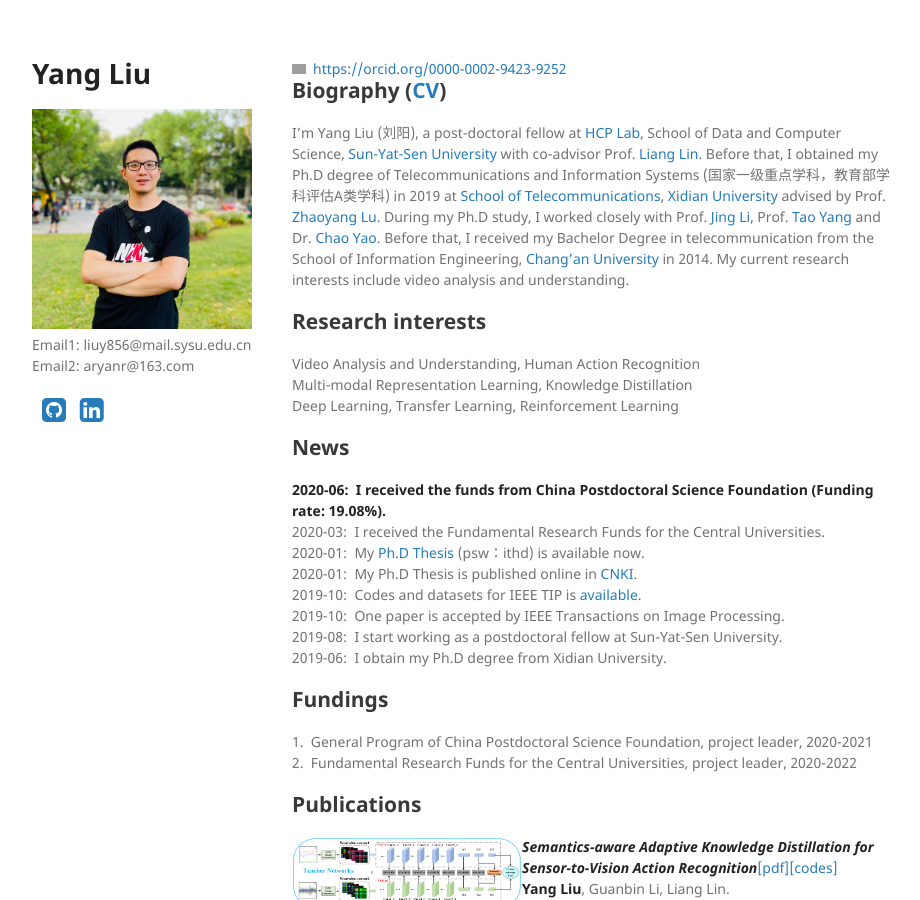
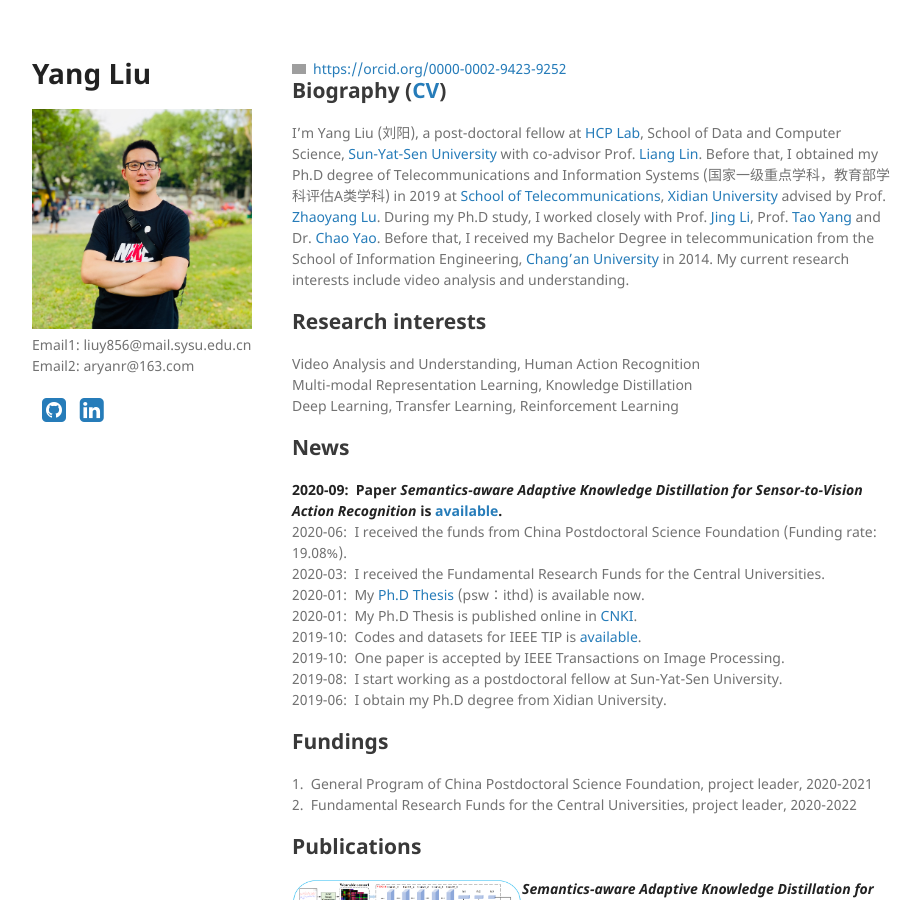
Before and after one commit to YangLiu9208/home, a Jekyll site: the page built from index.md, in a window 1280 px wide and 900 px high. Shown: the whole window, without its empty margins (178-1098 px from the left). Built offline with Jekyll 4.4.1, drawn with Linux system fonts in a browser that asks for light colours; a style sheet for code colours, icons or effects is not loaded; grey boxes are pictures that could not be loaded.

Commit message:
Update index.md

```diff
--- a/index.md
+++ b/index.md
@@ -12,7 +12,8 @@ Multi-modal Representation Learning, Knowledge Distillation
 Deep Learning, Transfer Learning, Reinforcement Learning
 
 ## News
-**2020-06:&nbsp; I received the funds from China Postdoctoral Science Foundation (Funding rate: 19.08%).**
+**2020-09:&nbsp; Paper *Semantics-aware Adaptive Knowledge Distillation for Sensor-to-Vision Action Recognition* is [available](https://arxiv.org/abs/2009.00210).**
+2020-06:&nbsp; I received the funds from China Postdoctoral Science Foundation (Funding rate: 19.08%).
 2020-03:&nbsp; I received the Fundamental Research Funds for the Central Universities.
 2020-01:&nbsp; My [Ph.D Thesis](https://pan.baidu.com/s/1-Co8GcHEa7A1rST6oe171g) (psw：ithd) is available now.
 2020-01:&nbsp; My Ph.D Thesis is published online in [CNKI](https://www.cnki.net/).
@@ -32,7 +33,7 @@ Deep Learning, Transfer Learning, Reinforcement Learning
             <img border="0" src="./SAKDN.png" align="left" width="230" height="130">
           </a>
 </div>
-***Semantics-aware Adaptive Knowledge Distillation for Sensor-to-Vision Action Recognition***[[pdf]](https://yangliu9208.github.io/home/)[[codes]]( https://yangliu9208.github.io/SAKDN/)
+***Semantics-aware Adaptive Knowledge Distillation for Sensor-to-Vision Action Recognition***[[pdf]](https://arxiv.org/abs/2009.00210)[[codes]]( https://yangliu9208.github.io/SAKDN/)
 **Yang Liu**, Guanbin Li, Liang Lin.
 **IEEE Transactions on Image Processing**, under review.
 (*An novel end-to-end adaptive knowledge distillation framework for sensor-to-vision heterogenous action recognition problem.*)
```
